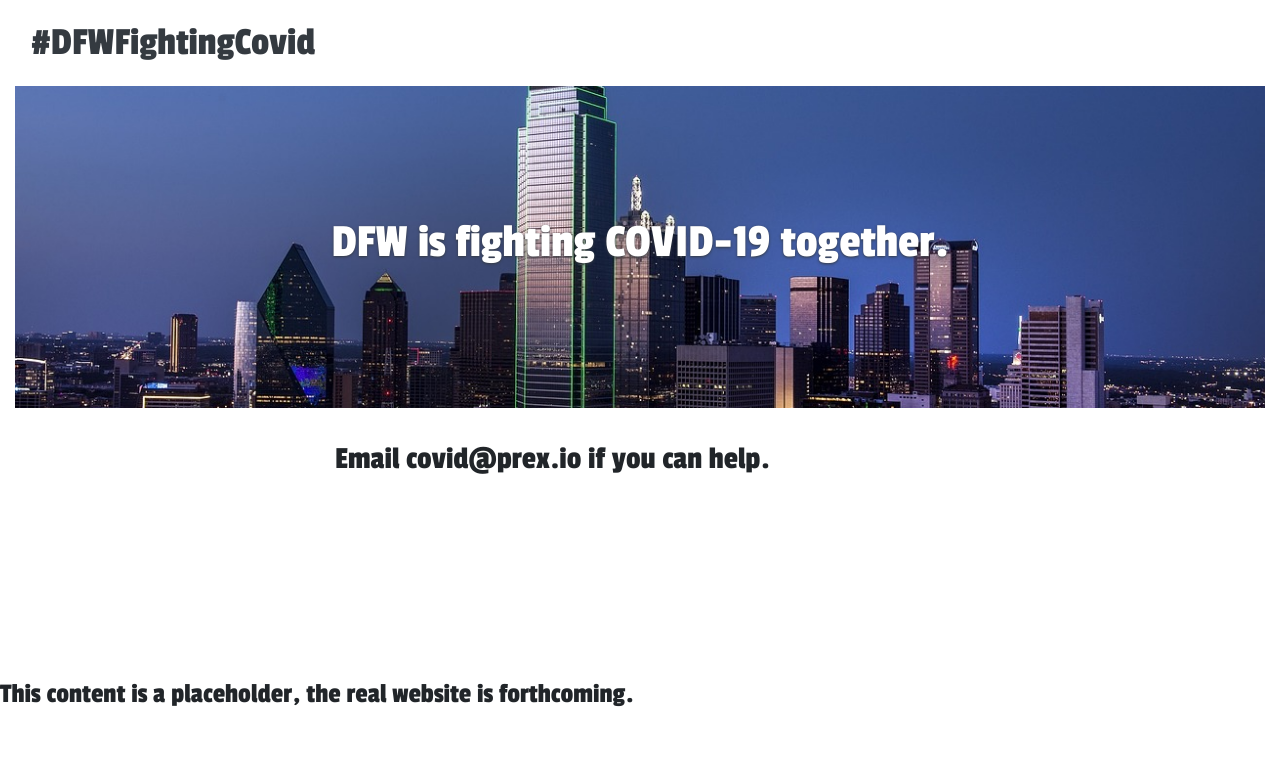
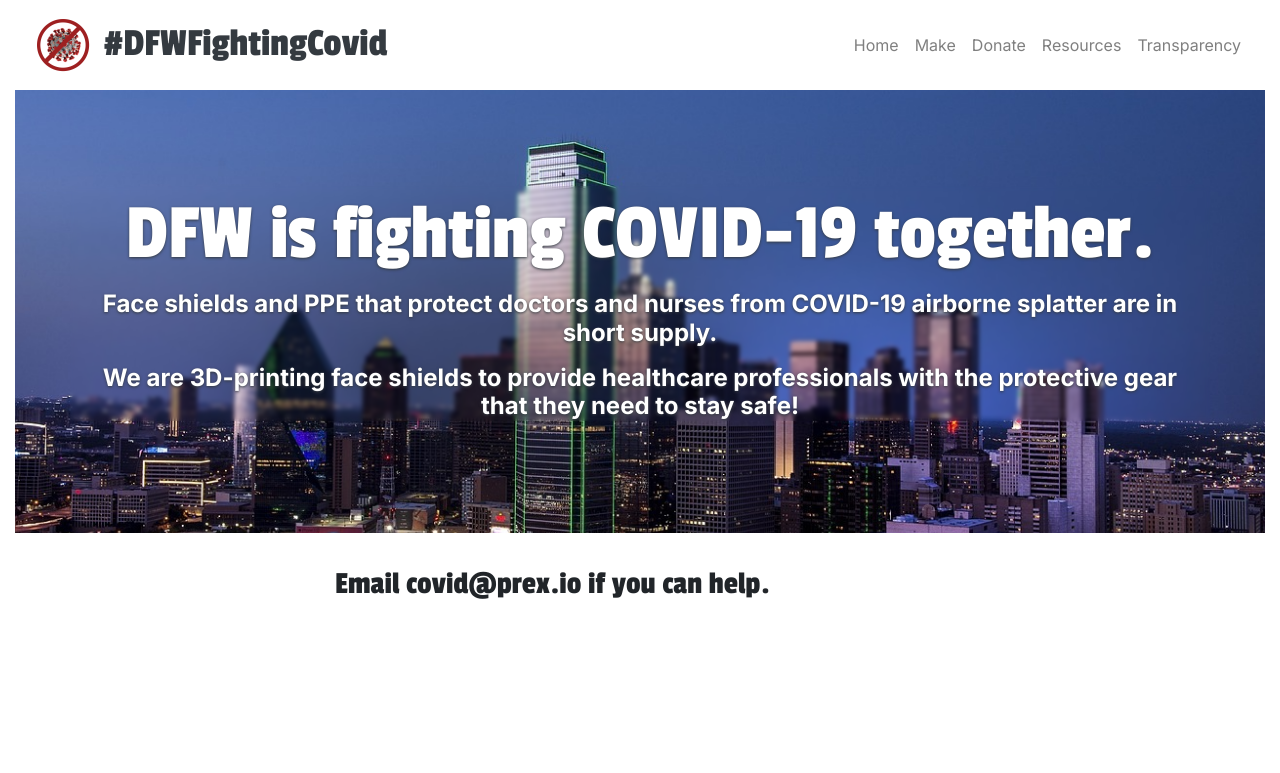
Before and after one commit to rex/dfwfightingcovid, a web app: file index.html in a window 1280 px wide. Shown: the top 773 px of the page. Before the commit the page ends 707 px from the top, so only its background shows below. Run offline with its HTML, style and script files only (its server is not run), Linux system fonts and the light colour scheme.

Commit message:
Begin building out layout

```diff
--- a/assets/stylesheets/styles.css
+++ b/assets/stylesheets/styles.css
@@ -3,6 +3,10 @@ nav.navbar a.navbar-brand {
   font-size: 2.5em;
   color: var(--dark);
   text-decoration: none;
+}
+
+nav.navbar a.navbar-brand:hover {
+  color: var(--grey);
 }
 
 .jumbotron {
@@ -14,12 +18,23 @@ nav.navbar a.navbar-brand {
 
 .jumbotron h1 {
   color: var(--white);
-  font-size: 3em;
+  font-size: 5em;
   text-shadow: 0 1px 3px var(--dark);
 }
 
-@media (min-width: 576px) {
+.jumbotron--landing .container {
+  backdrop-filter: blur(2px);
+}
+
+.jumbotron--landing p {
+  color: var(--white);
+  text-shadow: 0 1px 3px var(--dark);
+  font-size: 1.5em;
+  line-height: 1.2;
+}
+
+@media (min-width: 700px) {
   .jumbotron--landing {
-    padding: 8rem 2rem;
+    padding: 6rem 2rem;
   }
 }
--- a/index.html
+++ b/index.html
@@ -7,7 +7,7 @@
     <title>DFW Fighting Covid</title>
     <link rel="shortcut icon" href="favicon.ico">
     <link rel="stylesheet" href="https://stackpath.bootstrapcdn.com/bootstrap/4.4.1/css/bootstrap.min.css" integrity="sha384-Vkoo8x4CGsO3+Hhxv8T/Q5PaXtkKtu6ug5TOeNV6gBiFeWPGFN9MuhOf23Q9Ifjh" crossorigin="anonymous">
-    <link href="https://fonts.googleapis.com/css2?family=Inter&family=Passion+One&display=swap" rel="stylesheet">
+    <link href="https://fonts.googleapis.com/css2?family=Inter:wght@400;700&family=Passion+One&display=swap" rel="stylesheet">
     <link rel="stylesheet" href="assets/stylesheets/fonts.css">
     <link rel="stylesheet" href="assets/stylesheets/styles.css">
   </head>
@@ -15,8 +15,36 @@
     <div class="container-fluid">
       <div class="row">
         <div class="col-lg">
-          <nav class="navbar">
-            <a href="#" class="navbar-brand">#DFWFightingCovid</a>
+          <nav class="navbar navbar-expand-md navbar-light sticky-top">
+            <a href="#" class="navbar-brand">
+              <img src="./assets/images/dfwfightingcovid-logo-transparent.png" alt="#DFWFightingCovid" title="#DFWFightingCovid" width="64" height="64" />
+              #DFWFightingCovid
+            </a>
+
+            <button class="navbar-toggler" type="button" data-toggle="collapse" data-target="#navbarSupportedContent" aria-controls="navbarSupportedContent" aria-expanded="false" aria-label="Toggle navigation">
+              <span class="navbar-toggler-icon"></span>
+            </button>
+
+
+            <div class="collapse navbar-collapse" id="navbarSupportedContent">
+              <ul class="navbar-nav ml-auto">
+                <li class="nav-item">
+                  <a href="#home" class="nav-link">Home</a>
+                </li>
+                <li class="nav-item">
+                  <a href="#make" class="nav-link">Make</a>
+                </li>
+                <li class="nav-item">
+                  <a href="#donate" class="nav-link">Donate</a>
+                </li>
+                <li class="nav-item">
+                  <a href="#resources" class="nav-link">Resources</a>
+                </li>
+                <li class="nav-item">
+                  <a href="#transparency" class="nav-link">Transparency</a>
+                </li>
+              </ul>
+            </div>
           </nav>
         </div>
       </div>
@@ -26,6 +54,9 @@
           <div class="jumbotron jumbotron-fluid jumbotron--landing">
             <div class="container">
               <h1>DFW is fighting COVID-19 together.</h1>
+              <p class="text-white font-weight-bold">Face shields and PPE that protect doctors and nurses from COVID-19 airborne splatter are in short supply.</p>
+
+              <p class="text-white font-weight-bold">We are 3D-printing face shields to provide healthcare professionals with the protective gear that they need to stay safe!</p>
             </div>
           </div>
         </div>
@@ -49,5 +80,11 @@
     <br>
     <br>
     <h3>This content is a placeholder, the real website is forthcoming.</h3>
+
+
+    <script src="https://code.jquery.com/jquery-3.4.1.slim.min.js" integrity="sha384-J6qa4849blE2+poT4WnyKhv5vZF5SrPo0iEjwBvKU7imGFAV0wwj1yYfoRSJoZ+n" crossorigin="anonymous"></script>
+    <!-- <script src="https://cdn.jsdelivr.net/npm/popper.js@1.16.0/dist/umd/popper.min.js" integrity="sha384-Q6E9RHvbIyZFJoft+2mJbHaEWldlvI9IOYy5n3zV9zzTtmI3UksdQRVvoxMfooAo" crossorigin="anonymous"></script> -->
+    <script src="https://stackpath.bootstrapcdn.com/bootstrap/4.4.1/js/bootstrap.min.js" integrity="sha384-wfSDF2E50Y2D1uUdj0O3uMBJnjuUD4Ih7YwaYd1iqfktj0Uod8GCExl3Og8ifwB6" crossorigin="anonymous"></script>
+
   </body>
 </html>
```
Also changed, not shown: assets/images/dfwfightingcovid-logo-transparent.png (added), assets/images/dfwfightingcovid-logo.png (added).
